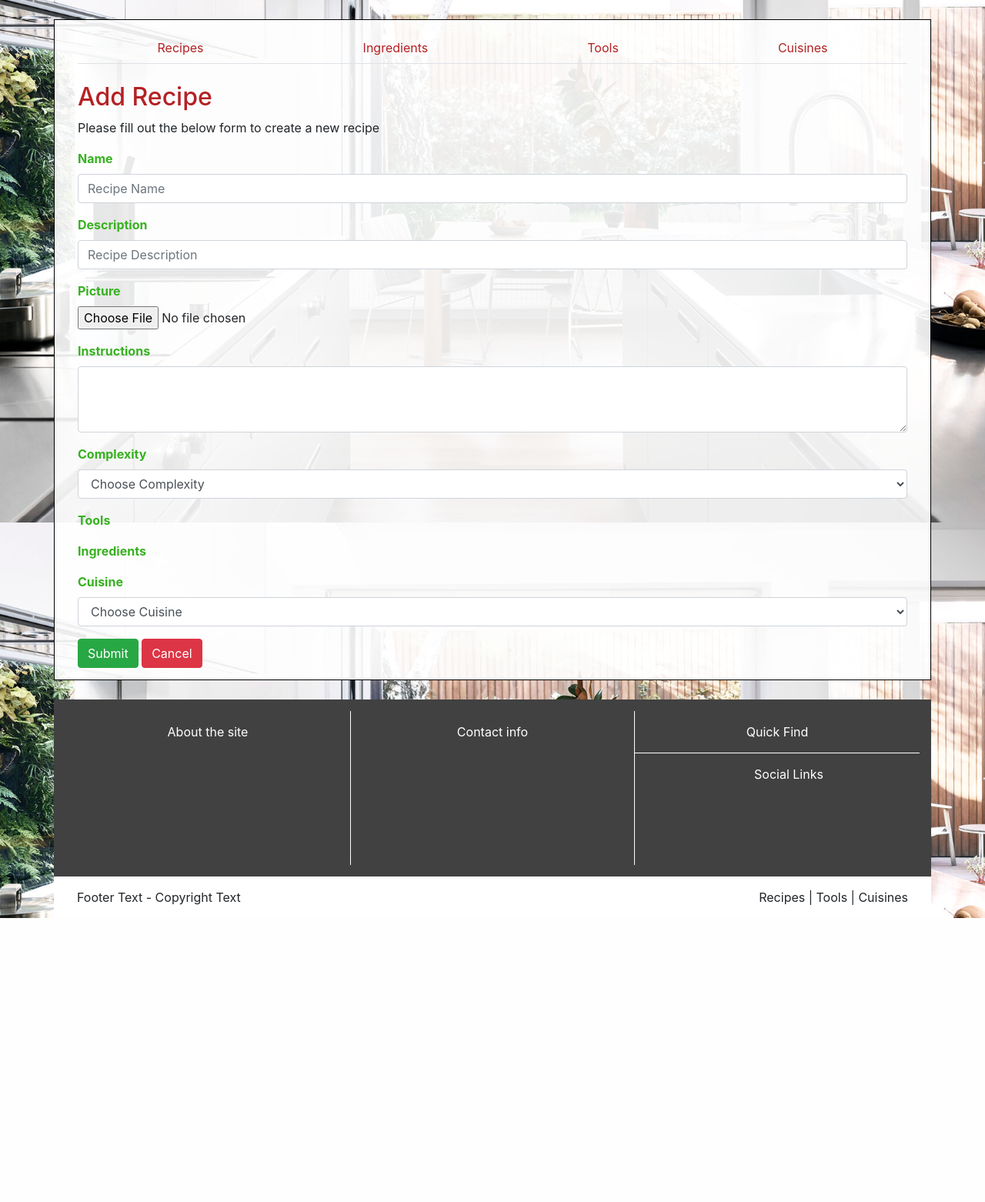
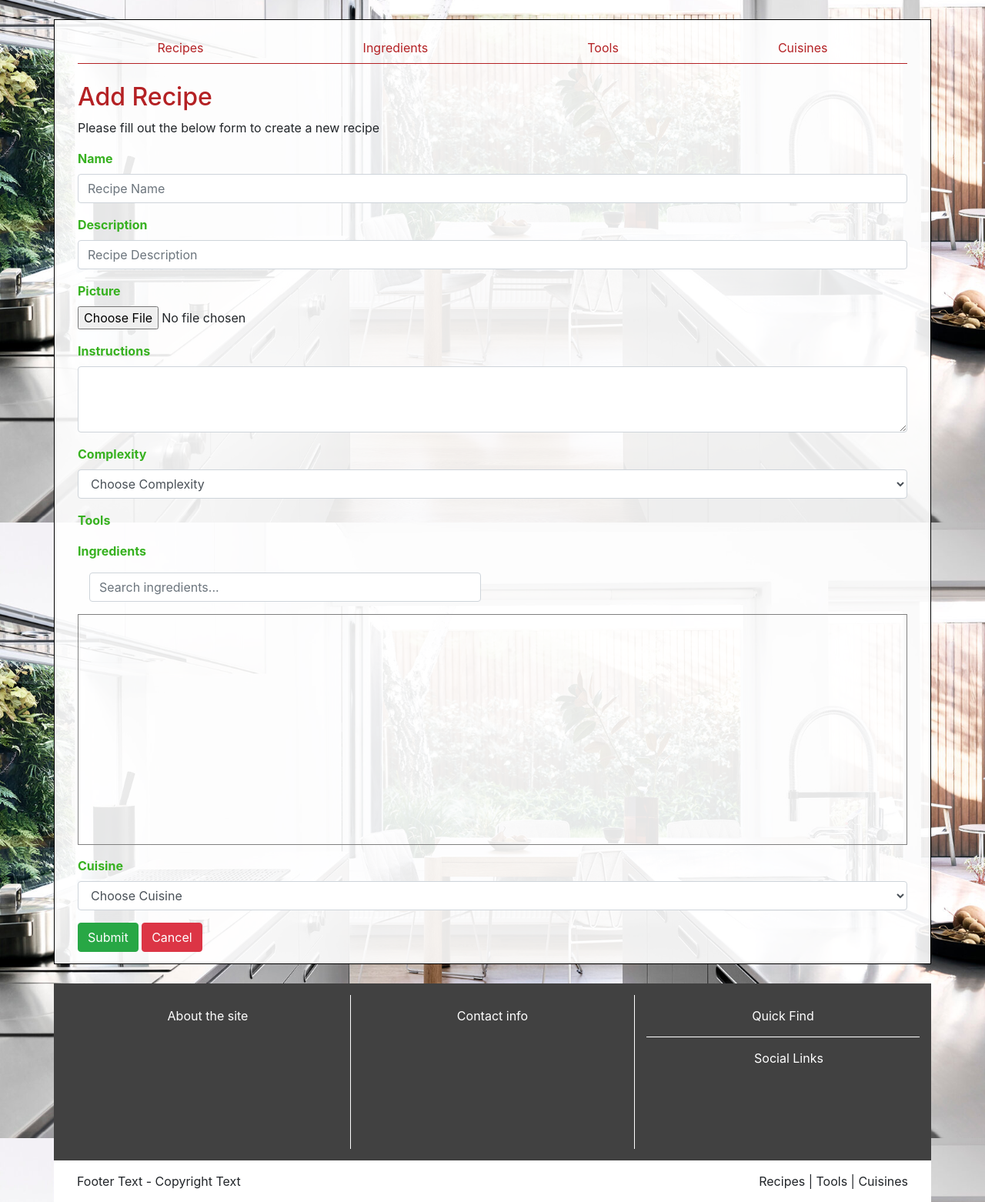
Before and after one commit to Robtych121/UltimateCooking, a Flask app: page /add_recipe in a window 1280 px wide. Shown: the part 121-1683 px from the top of the page at 77% size. Before the commit the page ends 1314 px from the top, so only its background shows below. Run offline with Flask 2, Linux system fonts and the light colour scheme; data that the repository does not hold is empty; some libraries are stand-ins or nearby versions.

Commit message:
created a filtered list view for adding ingredients to recipes

```diff
--- a/static/css/style.css
+++ b/static/css/style.css
@@ -34,6 +34,15 @@ h1,h2 {
 .form-label {
     font-weight: bold;
     color: #37b120;
+}
+
+
+.nav-tabs {
+    border-bottom: 1px solid #b42124;
+}
+
+.nav-tabs .nav-link:hover {
+    border-color: #b42124 #b42124 #b42124;
 }
 
 
@@ -103,6 +112,10 @@ Footer {
     padding-bottom: 15px;
 }
 
+#Footer3 {
+    margin-left: 0px;
+}
+
 /* Add Page styles */
 .form-check {
     margin-bottom: 15px;
@@ -111,3 +124,18 @@ Footer {
 .form-check-label {
     text-transform: capitalize;
 }
+
+.ingred-rows{
+    border-bottom: 1px solid rgba(0, 0, 0, 0.33);
+    margin-bottom: 10px;
+    padding-bottom: 10px;
+    margin-left: 0px;
+    margin-right: 0px;
+    margin-top: 10px;
+}
+
+#ingred-container {
+    height: 300px;
+    overflow-y: scroll;
+    border: 1px solid grey;
+}
--- a/templates/base.html
+++ b/templates/base.html
@@ -62,7 +62,7 @@
           <div class="col-md-4">About the site</div>
           <div class="col-md-4">Contact info</div>
           <div class="col-md-4">
-            <div class="row">
+            <div id="Footer3" class="row">
               <div class="footer-quickfind col-md-12">Quick Find</div>
             </div>
             <div class="row">
@@ -83,5 +83,15 @@
 <script src="https://code.jquery.com/jquery-3.4.1.slim.min.js" integrity="sha384-J6qa4849blE2+poT4WnyKhv5vZF5SrPo0iEjwBvKU7imGFAV0wwj1yYfoRSJoZ+n" crossorigin="anonymous"></script>
 <script src="https://cdn.jsdelivr.net/npm/popper.js@1.16.0/dist/umd/popper.min.js" integrity="sha384-Q6E9RHvbIyZFJoft+2mJbHaEWldlvI9IOYy5n3zV9zzTtmI3UksdQRVvoxMfooAo" crossorigin="anonymous"></script>
 <script src="https://stackpath.bootstrapcdn.com/bootstrap/4.4.1/js/bootstrap.min.js" integrity="sha384-wfSDF2E50Y2D1uUdj0O3uMBJnjuUD4Ih7YwaYd1iqfktj0Uod8GCExl3Og8ifwB6" crossorigin="anonymous"></script>
+<script>
+  $(document).ready(function(){
+    $("#ingred_list_container").on("keyup", function() {
+      var value = $(this).val().toLowerCase();
+      $("#ingred-container .ingred-rows").filter(function() {
+        $(this).toggle($(this).text().toLowerCase().indexOf(value) > -1)
+      });
+    });
+  });
+  </script>
 </body>
 </html>
--- a/templates/recipe_add.html
+++ b/templates/recipe_add.html
@@ -54,15 +54,18 @@
                 </div>
                 <div class="form-group">
                     <p class="form-label">Ingredients</p>
+                    <div class="col-6"><input type="text" class="form-control" id="ingred_list_container" placeholder="Search ingredients...">
+                    </div>
                 </div>
-                <div class="form-check">
+                <div id="ingred-container"class="form-check">
                     {% for ingredient in ingredients %}
-                    <div class="row">
+                    <div class="row ingred-rows">
                         <div class="col-md-2">
                         <input class="form-check-input" type="checkbox" value="{{ ingredient.name }}" id="ingredients" name="ingredients">
                         <label class="form-check-label">{{ ingredient.name }} - {{ ingredient.unit }}</label>
                         </div>
                         <div class="col-md-6">
+
                         <select class="form-control form-control-sm" id="quantity" name="quantity">
                             <option value="" disabled selected>Choose Quantity</option>
                             <option value="1">1</option>
@@ -78,7 +81,6 @@
                         </select>
                         </div>
                     </div>
-                    <hr>
                     {% endfor %}
                 </div>
                 <div class="form-group">
--- a/templates/recipe_edit.html
+++ b/templates/recipe_edit.html
@@ -56,10 +56,12 @@
                 </div>
                 <div class="form-group">
                     <p class="form-label">Ingredients</p>
+                    <div class="col-6"><input type="text" class="form-control" id="ingred_list_container" placeholder="Search ingredients...">
+                    </div>
                 </div>
-                <div class="form-check">
+                <div id="ingred-container" class="form-check">
                     {% for ingredient in ingredients %}
-                    <div class="row">
+                    <div class="row ingred-rows">
                         {% if ingredient.name in recipe.ingredients %}
                             <div class="col-md-2">
                             <input class="form-check-input" type="checkbox" value="{{ ingredient.name }}" id="ingredients" name="ingredients" checked>
```
